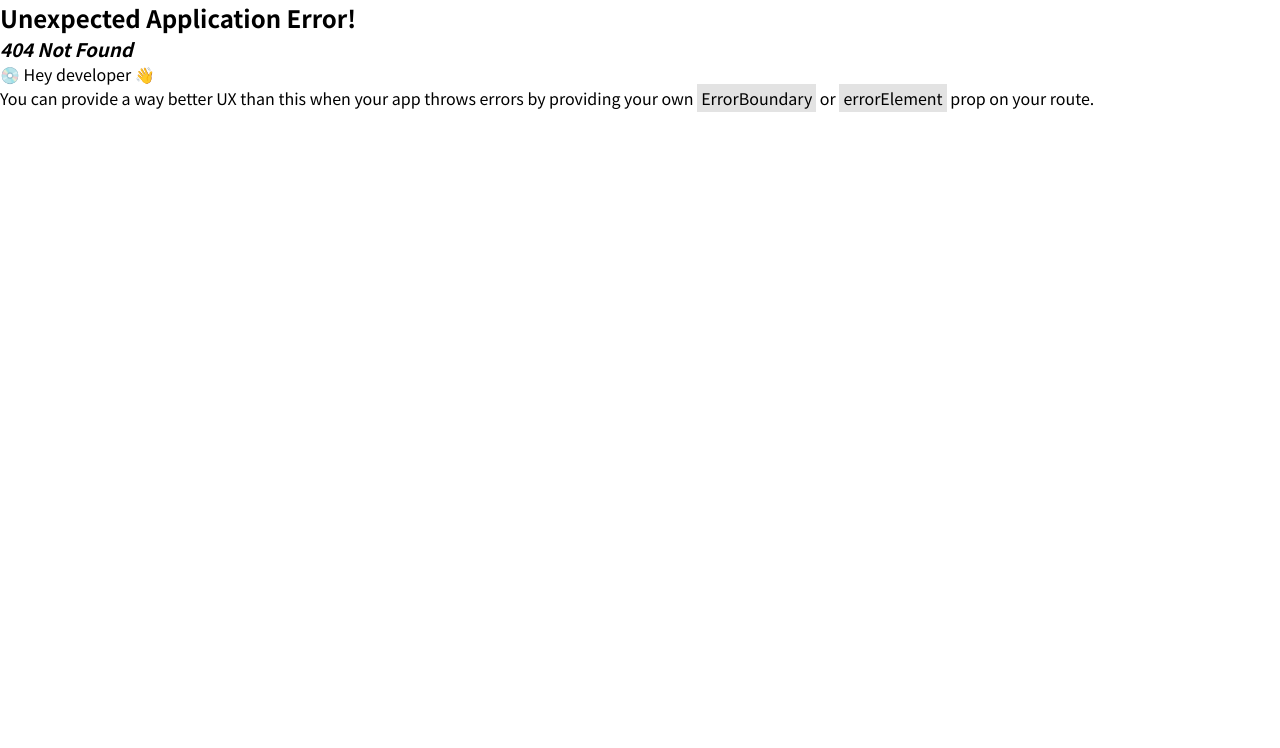
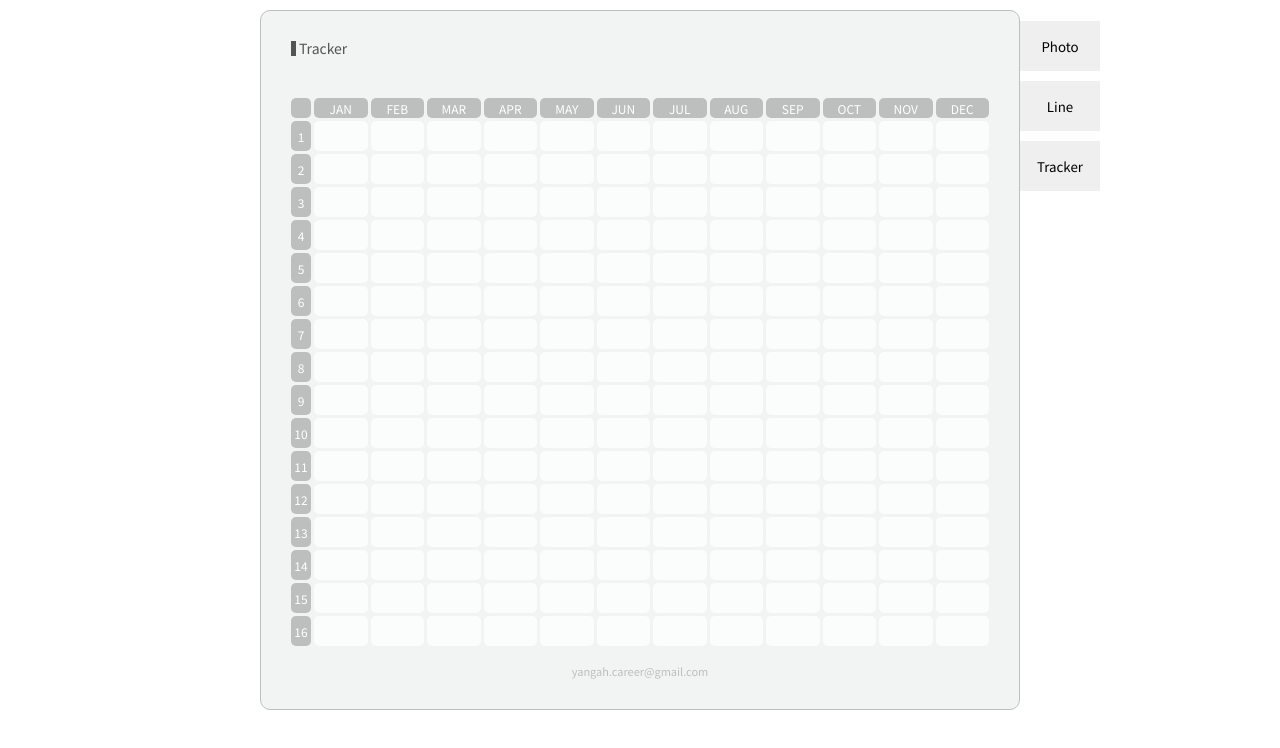
Before and after one commit to Yang-ah/my_first_diary, a React (Create React App) app: page /tracker in a window 1280 px wide. Before the commit this address had no page. Shown: the top 748 px of the page. Built offline with nearby package versions, Linux system fonts and the light colour scheme.

Commit message:
refactoring all components

```diff
--- a/src/App.tsx
+++ b/src/App.tsx
@@ -8,11 +8,11 @@ const BodyWrap = styled.div`
   flex-direction: column;
 `;
 
-const Wrap = styled.div`
+const AppWrap = styled.div`
   display: flex;
   flex-direction: column;
   width: 760px;
-  height: 100%;
+  height: 700px;
   color: ${(props) => props.theme.firstColor};
   background-color: ${(props) => props.theme.fifthColor};
   border: 1px solid ${(props) => props.theme.fourthColor};
@@ -20,19 +20,20 @@ const Wrap = styled.div`
   align-self: center;
   justify-content: space-between;
   border-radius: 10px;
-  padding: 15px;
+  padding: 30px;
   position: relative;
+  align-items: center;
 `;
 
 const BtnWrap = styled.div`
   position: absolute;
-  width: 200px;
+  width: 100px;
   top: 10px;
-  right: -201px;
+  right: -101px;
 `;
 
 const Btn = styled.button`
-  width: 120px;
+  width: 80px;
   height: 50px;
   margin-bottom: 10px;
 `;
@@ -44,27 +45,35 @@ export const Message = styled.h1`
   font-size: 11px;
   font-weight: 400;
   color: ${(props) => props.theme.fourthColor};
+  margin-top: 15px;
 `;
 
 function App() {
   const navigate = useNavigate();
-  const goSchedule = () => {
-    navigate("/schedule");
-  };
 
   const goHome = () => {
     navigate("/");
   };
+
+  const goSchedule = () => {
+    navigate("/line");
+  };
+
+  const goTracker = () => {
+    navigate("/tracker");
+  };
+
   return (
     <BodyWrap>
-      <Wrap>
+      <AppWrap>
         <Outlet />
         <BtnWrap>
-          <Btn onClick={goHome}>Monthly-Photo</Btn>
-          <Btn onClick={goSchedule}>Monthly-Schedule</Btn>
+          <Btn onClick={goHome}>Photo</Btn>
+          <Btn onClick={goSchedule}>Line</Btn>
+          <Btn onClick={goTracker}>Tracker</Btn>
         </BtnWrap>
         <Message>yangah.career@gmail.com</Message>
-      </Wrap>
+      </AppWrap>
     </BodyWrap>
   );
 }
--- a/src/components/CheckBox.tsx
+++ b/src/components/CheckBox.tsx
@@ -43,7 +43,6 @@ const CheckContainer = styled.div`
 const TrackerContainer = styled(CheckContainer)`
   height: 10px;
   justify-content: flex-end;
-  margin-right: 40px;
 `;
 
 export function Tracker() {
@@ -82,9 +81,6 @@ function CheckBox() {
     onDiary
       ? alert("다이어리 해제 후 다시 클릭해주세요.")
       : setWork((prev) => !prev);
-  };
-  const toggleLockAtom = () => {
-    setLock((prev) => !prev);
   };
 
   return (
@@ -126,17 +122,6 @@ function CheckBox() {
           DIARY
         </label>
       </div>
-      <div>
-        <input id="lock" type="checkbox" onClick={toggleLockAtom} />
-        <label htmlFor="lock">
-          {onLock ? (
-            <i className="fa-solid fa-square-check"></i>
-          ) : (
-            <i className="fa-regular fa-square"></i>
-          )}
-          LOCK<p>{onLock ? "🔒" : "🔓"}</p>
-        </label>
-      </div>
     </CheckContainer>
   );
 }
--- /dev/null
+++ b/src/components/Common.tsx
@@ -0,0 +1,71 @@
+import styled from "styled-components";
+
+export const baseSpace = "15px";
+export const baseRadius = "5px";
+
+export const Wrap = styled.div`
+  width: 100%;
+  height: 100%;
+  display: flex;
+  flex-direction: column;
+  align-self: center;
+  justify-content: space-between;
+  border-radius: 10px;
+  position: relative;
+  align-items: center;
+`;
+
+export const Header = styled.div`
+  width: 100%;
+  height: 15px;
+  font-size: 14px;
+  display: flex;
+  align-items: center;
+  color: ${(props) => props.theme.secondColor};
+  line-height: 15px;
+  margin-bottom: ${baseSpace};
+`;
+
+export const ThemeIcon = styled.div`
+  width: 5px;
+  height: 15px;
+  margin-right: 3px;
+  background-color: ${(props) => props.theme.secondColor};
+`;
+
+export const Section = styled.section`
+  width: 100%;
+  height: 550px;
+  display: flex;
+  flex-direction: column;
+  align-items: center;
+`;
+
+export const AddBtn = styled.button`
+  width: 30px;
+  height: 30px;
+  margin: 10px;
+  border-radius: 50%;
+  display: flex;
+  justify-content: center;
+  align-items: center;
+  background-color: rgba(129, 125, 125, 0.1);
+  color: white;
+  align-self: flex-end;
+  justify-self: flex-end;
+  cursor: pointer;
+`;
+
+export const SectionHeader = styled.header`
+  width: 100%;
+  height: 30px;
+  display: flex;
+  align-items: center;
+`;
+
+export const MainContainer = styled.main`
+  width: 100%;
+  height: 100%;
+  display: flex;
+  align-items: center;
+`;
--- /dev/null
+++ b/src/components/DateLine.tsx
@@ -0,0 +1,4 @@
+function DateLine() {
+  return <div></div>;
+}
+export default DateLine;
--- a/src/components/Dates.tsx
+++ b/src/components/Dates.tsx
@@ -1,4 +1,18 @@
 export const weeks = ["SUN", "MON", "TUE", "WED", "THU", "FRI", "SAT"];
+export const months = [
+  "JAN",
+  "FEB",
+  "MAR",
+  "APR",
+  "MAY",
+  "JUN",
+  "JUL",
+  "AUG",
+  "SEP",
+  "OCT",
+  "NOV",
+  "DEC",
+];
 
 const thisYear = new Date().getFullYear();
 const thisMonth = new Date().getMonth();
--- a/src/components/Emojis.tsx
+++ b/src/components/Emojis.tsx
@@ -1,7 +1,7 @@
 import { useRecoilValue } from "recoil";
 import styled from "styled-components";
 import { onLockAtom } from "../atom";
-import { SideBox } from "../screens/Monthly-Schedule";
+import { SideBox } from "../screens/Line";
 
 const Option = styled.option`
   border: none;
--- a/src/components/Exercise.tsx
+++ b/src/components/Exercise.tsx
@@ -1,5 +1,5 @@
 import { useState } from "react";
-import { SideBox } from "./../screens/Monthly-Schedule";
+import { SideBox } from "../screens/Line";
 import { useRecoilValue } from "recoil";
 import { onLockAtom } from "../atom";
 
--- a/src/screens/Monthly-Schedule.tsx
+++ b/src/screens/Line.tsx
@@ -1,17 +1,26 @@
 import styled from "styled-components";
 import { useRecoilValue } from "recoil";
-import { onTrackerAtom } from "./../atom";
+import { onTrackerAtom } from "../atom";
 import CheckBox, { Tracker } from "../components/CheckBox";
 import Emojis from "../components/Emojis";
 import { thisDates, thisMonthString } from "../components/Dates";
-import { ThemeIcon, Header, Wrap, AddBtn } from "./Monthly-Photo";
+import {
+  Header,
+  AddBtn,
+  Wrap,
+  ThemeIcon,
+  Section,
+  SectionHeader,
+  MainContainer,
+  baseSpace,
+  baseRadius,
+} from "../components/Common";
 import Diary, { MainBox } from "../components/Diary";
 import Exercise from "../components/Exercise";
 
 const SectionTable = styled.div`
-  margin-bottom: 15px;
-  width: 700px;
-  height: 580px;
+  width: 100%;
+  height: 100%;
   overflow-y: scroll;
   position: relative;
 `;
@@ -29,15 +38,16 @@ const AddScheduleBtn = styled(AddBtn)`
 `;
 
 const TableHeader = styled.div<TrackerProps>`
+  width: 100%;
+  height: 32px;
   position: sticky;
-  margin-bottom: 15px;
-  width: 100%;
+  margin-bottom: ${baseSpace};
   top: 0;
-  height: 32px;
   display: grid;
   grid-template-columns: ${(props) =>
     props.tracker ? `40px 1fr 100px` : `40px 1fr`};
-  grid-gap: 5px;
+  grid-gap: 2px;
+
   div:first-child,
   div:nth-child(2),
   div > div {
@@ -51,7 +61,7 @@ interface SectionLineProps {
 
 const SectionLine = styled.div<SectionLineProps>`
   width: 100%;
-  grid-gap: 5px;
+  grid-gap: 2px;
   display: grid;
   grid-template-columns: ${(props) =>
     props.tracker ? `40px 1fr 100px` : `40px 1fr`};
@@ -63,7 +73,7 @@ const SectionLine = styled.div<SectionLineProps>`
 `;
 
 const DateBox = styled.div`
-  border-radius: 5px;
+  border-radius: ${baseRadius};
   display: flex;
   align-items: center;
   justify-content: center;
@@ -74,33 +84,26 @@ const DateBox = styled.div`
 
 const SectionSide = styled.div`
   display: grid;
-  grid-gap: 5px;
-  grid-template-columns: repeat(2, 1fr);
+  grid-gap: 2px;
+  grid-template-columns: repeat(3, 1fr);
 `;
 
 export const SideBox = styled.div`
-  border-radius: 5px;
+  border-radius: ${baseRadius};
+
   background-color: rgba(255, 255, 255, 0.8);
   display: flex;
   align-items: center;
   justify-content: center;
   height: 100%;
-  border: none;
-  outline: none;
   font-size: 19px;
   color: ${(props) => props.theme.fourthColor};
   span {
     color: ${(props) => props.theme.firstColor};
   }
-  :last-child {
-    margin-right: 5px;
-  }
 `;
 
-const LineHeader = styled(Header)`
-  width: 100%;
-  margin-left: 30px;
-`;
+const LockBox = styled(SideBox)``;
 
 interface TrackerProps {
   tracker: boolean;
@@ -123,21 +126,18 @@ function MonthlySchedule() {
   const onTracker = useRecoilValue(onTrackerAtom);
 
   return (
-    <Wrap style={{ alignItems: "center" }}>
+    <Wrap>
       <AddScheduleBtn>+</AddScheduleBtn>
-      <AppPage>
-        <div>카테고리 선택</div>
-        <div>제목</div>
-        <div>시간</div>
-        <div>장소</div>
-        <div>중요도5단계를 range로</div>
-      </AppPage>
-      <LineHeader>
+
+      <Header>
         <ThemeIcon />
         <p>{`LINE MONTHLY - ${thisMonthString}`}</p>
-      </LineHeader>
+      </Header>
+      <Section>
+        <SectionHeader>
           <Tracker />
-
+        </SectionHeader>
+        <MainContainer>
           <SectionTable>
             <TableHeader tracker={onTracker ? true : false}>
               <DateBox>DATE</DateBox>
@@ -147,24 +147,12 @@ function MonthlySchedule() {
               <SectionSide>
                 {onTracker ? <SideBox>😊</SideBox> : null}
                 {onTracker ? <SideBox>🏃🏻</SideBox> : null}
+                <LockBox>🔒</LockBox>
               </SectionSide>
             </TableHeader>
-        {thisDates.map((date: Date) => (
-          <SectionLine
-            tracker={onTracker ? true : false}
-            key={`${date.toLocaleString("en-US", {
-              month: "short",
-            })}${date.getDate()}`}
-          >
-            <DateBox>{date.getDate()}</DateBox>
-            <Diary />
-            <SectionSide>
-              {onTracker ? <Emojis /> : null}
-              {onTracker ? <Exercise /> : null}
-            </SectionSide>
-          </SectionLine>
-        ))}
           </SectionTable>
+        </MainContainer>
+      </Section>
     </Wrap>
   );
 }
--- a/src/screens/Monthly-Photo.tsx
+++ b/src/screens/Photo.tsx
@@ -1,4 +1,16 @@
 import styled from "styled-components";
+import {
+  Header,
+  AddBtn,
+  Wrap,
+  ThemeIcon,
+  Section,
+  SectionHeader,
+  MainContainer,
+  baseRadius,
+  baseSpace,
+} from "../components/Common";
+
 import {
   thisDates,
   thisMonthString,
@@ -7,67 +19,29 @@ import {
   nextDates,
 } from "../components/Dates";
 
-export const Wrap = styled.div`
-  display: flex;
-  flex-direction: column;
-  width: 100%;
-  height: 100%;
-  align-self: center;
-  justify-content: space-between;
-  border-radius: 10px;
-  position: relative;
-`;
-
-export const Header = styled.div`
-  font-size: 14px;
-  display: flex;
-  align-items: center;
-  color: ${(props) => props.theme.secondColor};
-  line-height: 15px;
-  margin: 15px 0 0 15px;
-`;
-
-export const ThemeIcon = styled.div`
-  margin-right: 3px;
-  width: 5px;
-  height: 15px;
-  background-color: ${(props) => props.theme.secondColor};
-`;
-
 const ImgInput = styled.input`
   width: 100%;
   display: none;
 `;
 
-const Section = styled.section`
+const PhotoSection = styled(Section)`
+  height: 100%;
+`;
+
+const Title = styled.h1`
   width: 100%;
-  display: flex;
-  flex-direction: column;
-  align-items: center;
-`;
-const Title = styled.h1`
   letter-spacing: 20px;
   font-size: 18px;
   font-weight: 400;
   color: ${(props) => props.theme.fourthColor};
-`;
-
-const Container = styled.div`
-  display: flex;
-  align-items: center;
-`;
-
-const Arrow = styled.button`
-  font-size: 15px;
-  color: ${(props) => props.theme.fourthColor};
-  background-color: inherit;
+  text-align: center;
 `;
 
 const Calendar = styled.div`
-  width: 690px;
-  height: 570px;
-  margin: 15px 5px;
+  width: 100%;
+  height: 100%;
   display: grid;
+  margin-top: ${baseSpace};
   grid-template-columns: repeat(7, 1fr);
   grid-template-rows: 24px repeat(5, 1fr);
   grid-gap: 2px;
@@ -80,18 +54,13 @@ const DayDiv = styled.div`
   font-weight: 200;
   font-size: 12px;
   line-height: 24px;
-  border-radius: 2px;
+  border-radius: ${baseRadius};
 `;
 
-interface ThisDateDivProps {
-  imgProp?: string;
-}
-
-const ThisDateDiv = styled.div<ThisDateDivProps>`
+const ThisDateDiv = styled.div`
   background-color: rgba(255, 255, 255, 0.8);
-  // background: url(${(props) => props.imgProp});
   background-size: cover;
-  border-radius: 2px;
+  border-radius: ${baseRadius};
   display: flex;
   justify-content: space-between;
 
@@ -103,43 +72,23 @@ const ThisDateDiv = styled.div<ThisDateDivProps>`
   }
 `;
 
-export const AddBtn = styled.button`
-  width: 30px;
-  height: 30px;
-  margin: 10px;
-  border-radius: 50%;
-  display: flex;
-  justify-content: center;
-  align-items: center;
-  background-color: rgba(129, 125, 125, 0.1);
-  color: white;
-  align-self: flex-end;
-  justify-self: flex-end;
-  cursor: pointer;
-`;
-
 const OtherDateDiv = styled(ThisDateDiv)`
   background-color: rgba(255, 255, 255, 0.3);
 `;
 
-function MonthlyPhoto() {
-  const ImgArr: String[] = [];
-  thisDates.forEach((date) => {
-    ImgArr.push("");
-  });
-
+function Photo() {
   return (
     <Wrap>
       <Header>
         <ThemeIcon />
         <p>PHOTO MONTHLY</p>
       </Header>
-      <Section>
-        <Title>{thisMonthString}</Title>
-        <Container>
-          <Arrow>
-            <i className="fas fa-chevron-left"></i>
-          </Arrow>
+      <PhotoSection>
+        <SectionHeader>
+          <Title>{thisMonthString}</Title>
+        </SectionHeader>
+
+        <MainContainer>
           <Calendar>
             {weeks.map((week: string) => {
               return <DayDiv key={week}>{week}</DayDiv>;
@@ -158,16 +107,11 @@ function MonthlyPhoto() {
             })}
 
             {thisDates.map((date: Date) => {
-              const onChange = (event: React.FormEvent<HTMLInputElement>) => {
-                ImgArr[+event.currentTarget.id - 1] = event.currentTarget.value;
-                console.log(ImgArr);
-              };
               return (
                 <ThisDateDiv
                   as="label"
                   htmlFor={String(date.getDate())}
                   key={`${String(date.getDate())}`}
-                  imgProp={`${ImgArr[date.getDate() - 1]}`}
                 >
                   <p>{date.getDate()}</p>
                   <AddBtn>+</AddBtn>
@@ -175,7 +119,6 @@ function MonthlyPhoto() {
                     id={String(date.getDate())}
                     type="file"
                     accept="image"
-                    onChange={onChange}
                   />
                 </ThisDateDiv>
               );
@@ -193,12 +136,9 @@ function MonthlyPhoto() {
               );
             })}
           </Calendar>
-          <Arrow>
-            <i className="fas fa-chevron-right"></i>
-          </Arrow>
-        </Container>
-      </Section>
+        </MainContainer>
+      </PhotoSection>
     </Wrap>
   );
 }
-export default MonthlyPhoto;
+export default Photo;
--- /dev/null
+++ b/src/screens/Tracker.tsx
@@ -0,0 +1,85 @@
+import styled from "styled-components";
+import {
+  Header,
+  AddBtn,
+  Wrap,
+  ThemeIcon,
+  Section,
+  SectionHeader,
+  MainContainer,
+  baseRadius,
+} from "../components/Common";
+import { months } from "../components/Dates";
+
+const TrackerSection = styled(Section)`
+  display: grid;
+  grid-template-columns: 20px repeat(12, 1fr);
+  grid-gap: 3px;
+  overflow-y: scroll;
+  position: relative;
+`;
+
+const Date = styled.div`
+  width: 100%;
+  display: flex;
+  justify-content: center;
+  align-items: center;
+  font-size: 12px;
+  background-color: ${(props) => props.theme.fourthColor};
+  border-radius: ${baseRadius};
+  color: white;
+`;
+
+const Month = styled(Date)`
+  height: 20px;
+  position: sticky;
+  top: 0;
+`;
+
+const Trackers = styled.div`
+  width: 100%;
+  background-color: rgba(255, 255, 255, 0.7);
+  border-radius: ${baseRadius};
+`;
+
+const dates = [
+  1, 2, 3, 4, 5, 6, 7, 8, 9, 10, 11, 12, 13, 14, 15, 16, 17, 18, 19, 20, 21, 22,
+  23, 24, 25, 26, 27, 28, 29, 30, 31,
+];
+
+const Column = styled.div`
+  width: 100%;
+  height: 100%;
+  display: grid;
+  grid-template-rows: 20px repeat(31, 30px);
+  grid-gap: 3px;
+`;
+
+function Tracker() {
+  return (
+    <Wrap>
+      <Header>
+        <ThemeIcon />
+        <p>Tracker</p>
+      </Header>
+      <TrackerSection>
+        <Column>
+          <Month></Month>
+          {dates.map((date) => (
+            <Date key={date}>{date}</Date>
+          ))}
+        </Column>
+        {months.map((month) => (
+          <Column key={month}>
+            <Month>{month}</Month>
+            {dates.map((date) => (
+              <Trackers key={date}></Trackers>
+            ))}
+          </Column>
+        ))}
+      </TrackerSection>
+    </Wrap>
+  );
+}
+
+export default Tracker;
```
Also changed, not shown: src/router.tsx (+10 -5 lines). Lines whose indentation alone changed are shown as unchanged.
